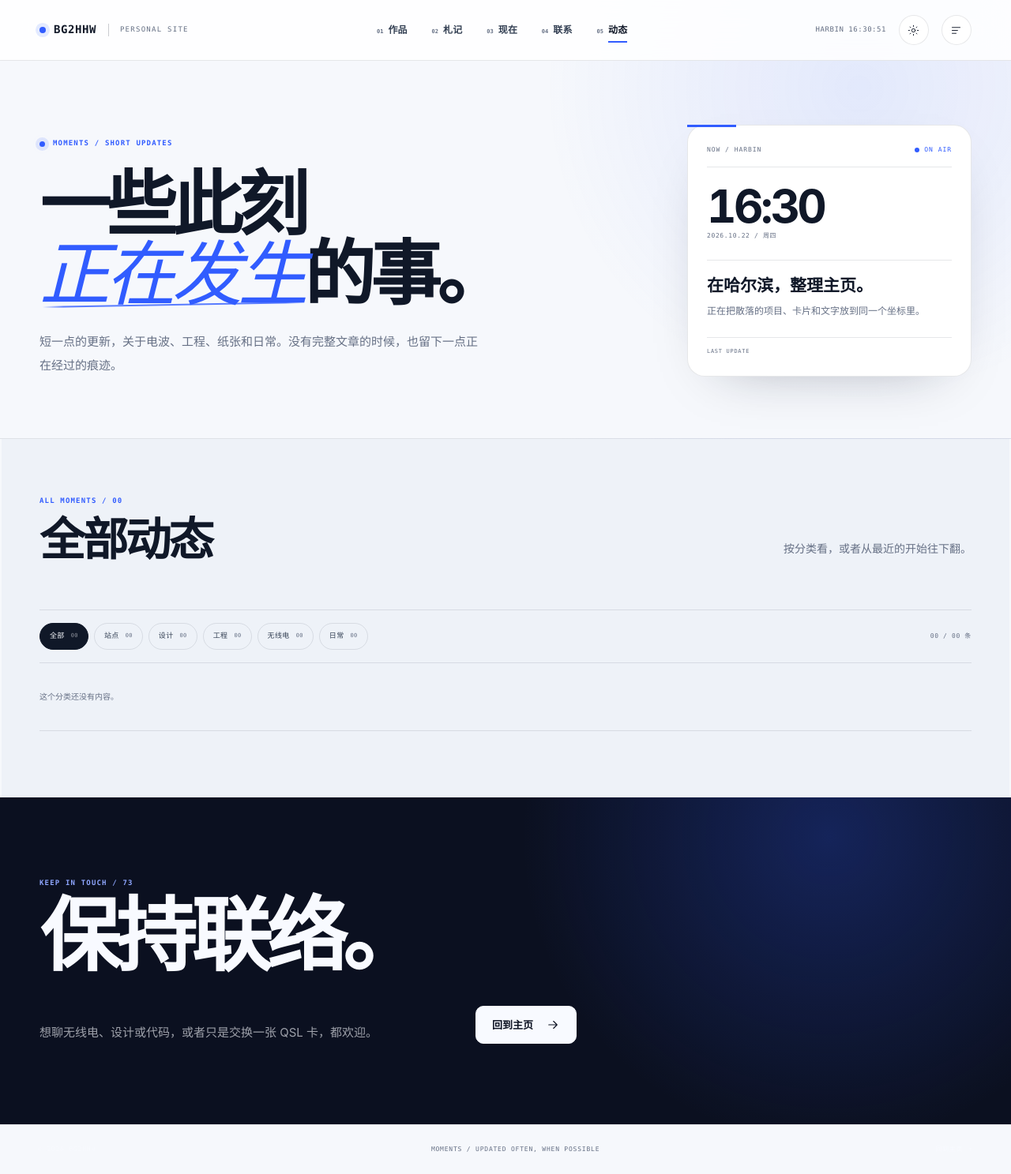
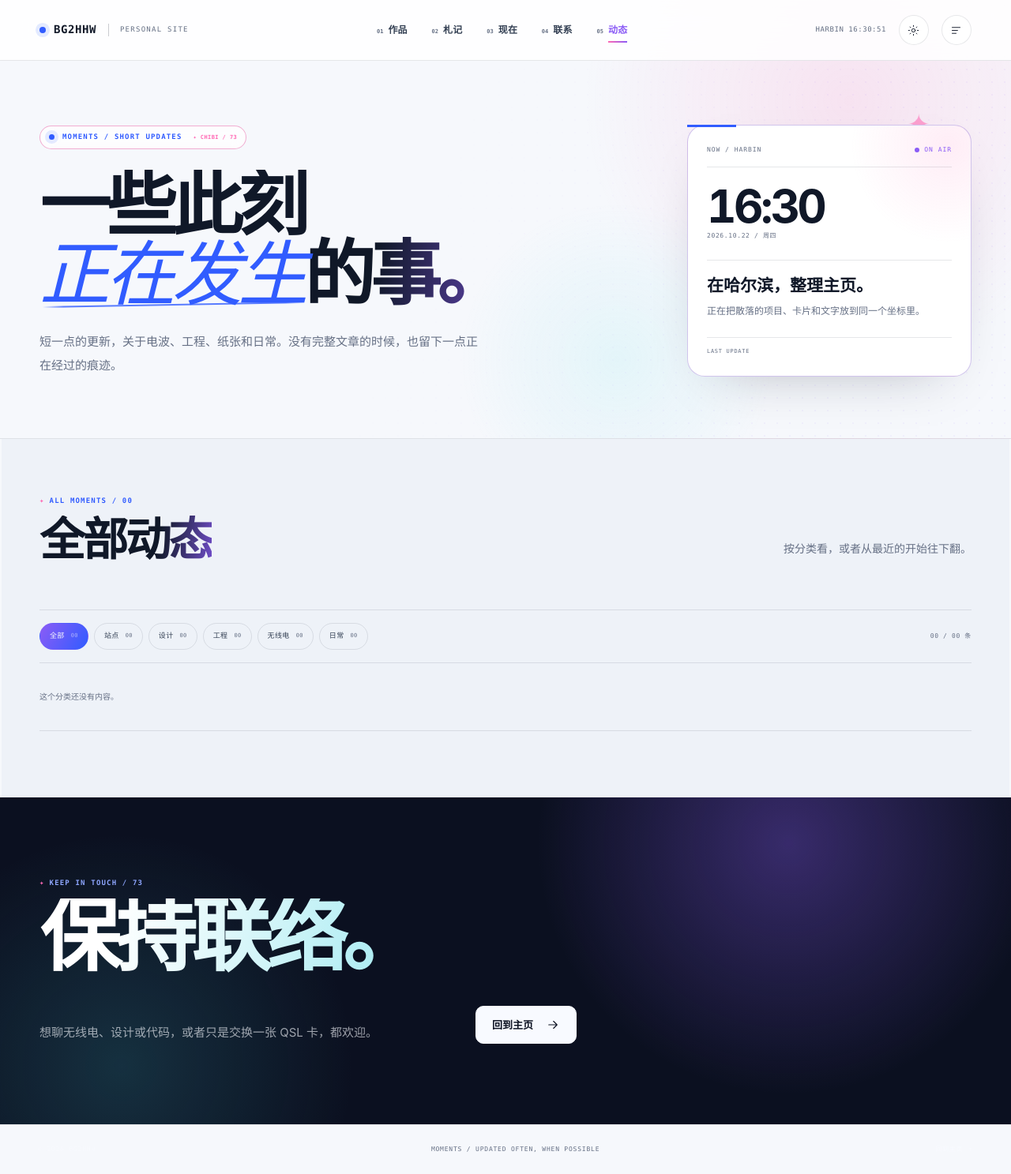
Before and after one commit to Lily4046/personal-site, a Django app: page /moments/ in a window 1280 px wide. Shown: the whole page at 79% size. Run offline with Django 5.2, Linux system fonts and the light colour scheme; data comes from the database, SQL or seed files in the repository; data that the repository does not hold is empty.

Commit message:
Add anime-inspired accent layer

```diff
--- /dev/null
+++ b/css/anime.css
@@ -0,0 +1,568 @@
+/* Secondary-culture accent layer */
+
+:root {
+  --anime-pink: #ff69b4;
+  --anime-violet: #8b5cf6;
+  --anime-cyan: #4dd8e6;
+  --anime-night: #16162a;
+}
+
+[data-theme="dark"] {
+  --anime-pink: #ff8cc8;
+  --anime-violet: #a78bfa;
+  --anime-cyan: #67e8f9;
+}
+
+::selection {
+  background: color-mix(in srgb, var(--anime-pink) 55%, transparent);
+  color: var(--ink);
+}
+
+.hero {
+  isolation: isolate;
+  background:
+    radial-gradient(
+      circle at 81% 26%,
+      color-mix(in srgb, var(--anime-pink) 16%, transparent),
+      transparent 31%
+    ),
+    radial-gradient(
+      circle at 69% 62%,
+      color-mix(in srgb, var(--anime-cyan) 13%, transparent),
+      transparent 28%
+    ),
+    var(--paper);
+}
+
+.hero::before {
+  display: block !important;
+  background-image: radial-gradient(
+    color-mix(in srgb, var(--anime-violet) 26%, transparent) 1px,
+    transparent 1px
+  );
+  background-size: 16px 16px;
+  opacity: 0.3;
+  mask-image: linear-gradient(110deg, transparent 42%, #000 74%, transparent);
+}
+
+.hero::after {
+  display: block !important;
+  top: auto;
+  right: 9%;
+  bottom: 12%;
+  width: 230px;
+  height: 230px;
+  background: radial-gradient(
+    circle,
+    color-mix(in srgb, var(--anime-pink) 20%, transparent),
+    transparent 68%
+  );
+  border: 0;
+  border-radius: 50%;
+  filter: blur(24px);
+  opacity: 1;
+}
+
+.hero-eyebrow {
+  width: max-content;
+  max-width: 100%;
+  padding: 7px 11px;
+  background: color-mix(in srgb, var(--paper-soft) 72%, transparent);
+  border: 1px solid color-mix(in srgb, var(--anime-pink) 45%, var(--line));
+  border-radius: 999px;
+  backdrop-filter: blur(8px);
+}
+
+.hero-eyebrow::after {
+  content: "✦ CHIBI / 73";
+  margin-left: 4px;
+  color: var(--anime-pink);
+  font-family: var(--font-mono);
+  font-size: 7px;
+  letter-spacing: 0.06em;
+}
+
+.hero-title .accent {
+  background: linear-gradient(
+    96deg,
+    var(--anime-pink) 4%,
+    var(--anime-violet) 46%,
+    var(--red) 95%
+  );
+  color: transparent;
+  -webkit-background-clip: text;
+  background-clip: text;
+  text-shadow: 0 10px 35px color-mix(in srgb, var(--anime-violet) 20%, transparent);
+}
+
+.desktop-nav a.is-active {
+  color: var(--anime-violet);
+}
+
+.desktop-nav a::after {
+  height: 2px;
+  background: linear-gradient(90deg, var(--anime-pink), var(--anime-violet));
+}
+
+.theme-toggle:hover,
+.layout-toggle:hover,
+.menu-toggle:hover {
+  color: var(--anime-violet);
+  border-color: var(--anime-violet);
+  background: color-mix(in srgb, var(--anime-violet) 9%, var(--paper-soft));
+}
+
+.button,
+.mini-button {
+  background: linear-gradient(120deg, var(--anime-night), #272458);
+}
+
+.button:hover,
+.mini-button:hover {
+  background: linear-gradient(120deg, var(--anime-pink), var(--anime-violet));
+  border-color: transparent;
+}
+
+.hero-visual {
+  overflow: visible;
+  background:
+    radial-gradient(
+      circle at 82% 16%,
+      color-mix(in srgb, var(--anime-pink) 25%, transparent),
+      transparent 22%
+    ),
+    linear-gradient(
+      145deg,
+      color-mix(in srgb, var(--anime-violet) 14%, var(--paper-soft)),
+      var(--paper-soft) 58%,
+      color-mix(in srgb, var(--anime-cyan) 11%, var(--paper-soft))
+    );
+  border-color: color-mix(in srgb, var(--anime-violet) 32%, var(--line));
+  box-shadow:
+    0 22px 65px -42px color-mix(in srgb, var(--anime-violet) 70%, transparent),
+    inset 0 0 0 1px color-mix(in srgb, white 45%, transparent);
+}
+
+.hero-visual::before {
+  top: 18px;
+  right: 20px;
+  width: 48px;
+  height: 48px;
+  background: color-mix(in srgb, var(--anime-pink) 12%, transparent);
+  border-color: color-mix(in srgb, var(--anime-pink) 75%, transparent);
+  box-shadow:
+    0 0 0 8px color-mix(in srgb, var(--anime-pink) 8%, transparent),
+    0 0 0 16px color-mix(in srgb, var(--anime-violet) 5%, transparent);
+}
+
+.hero-visual::after {
+  content: "CQ CQ / 73";
+  position: absolute;
+  right: -6px;
+  bottom: 28px;
+  z-index: 4;
+  display: flex !important;
+  align-items: center;
+  min-height: 34px;
+  padding: 7px 13px;
+  background: var(--paper-soft);
+  color: var(--anime-violet);
+  border: 1px solid color-mix(in srgb, var(--anime-violet) 38%, var(--line));
+  border-radius: 16px 16px 16px 5px;
+  box-shadow: 0 10px 26px -18px rgba(16, 24, 40, 0.35);
+  font-family: var(--font-mono);
+  font-size: 8px;
+  font-weight: 700;
+  letter-spacing: 0.08em;
+  transform: rotate(-4deg);
+}
+
+.station-card {
+  z-index: 2;
+  border-color: color-mix(in srgb, var(--anime-violet) 26%, var(--line));
+  box-shadow:
+    0 26px 70px -42px color-mix(in srgb, var(--anime-violet) 58%, transparent),
+    0 0 0 6px color-mix(in srgb, var(--anime-pink) 4%, transparent);
+}
+
+.station-card::after {
+  content: "ちび";
+  position: absolute;
+  top: -12px;
+  right: 18px;
+  padding: 4px 8px;
+  background: linear-gradient(120deg, var(--anime-pink), var(--anime-violet));
+  color: #fff;
+  border-radius: 999px;
+  box-shadow: 0 8px 18px -10px rgba(139, 92, 246, 0.8);
+  font-size: 8px;
+  font-weight: 700;
+  letter-spacing: 0.08em;
+  transform: rotate(3deg);
+}
+
+.station-card::before {
+  background: linear-gradient(90deg, var(--anime-pink), var(--anime-violet));
+}
+
+.station-avatar {
+  border-color: color-mix(in srgb, var(--anime-pink) 65%, white);
+  box-shadow:
+    0 0 0 4px color-mix(in srgb, var(--anime-pink) 12%, transparent),
+    0 0 22px color-mix(in srgb, var(--anime-violet) 22%, transparent);
+}
+
+.station-status,
+.station-status i {
+  color: var(--anime-violet);
+  background-color: var(--anime-violet);
+}
+
+.station-status {
+  background: transparent !important;
+}
+
+.station-callsign {
+  background: linear-gradient(100deg, var(--ink) 20%, var(--anime-violet));
+  color: transparent;
+  -webkit-background-clip: text;
+  background-clip: text;
+}
+
+.anime-sparkles {
+  position: absolute;
+  inset: 0;
+  z-index: 3;
+  pointer-events: none;
+}
+
+.anime-sparkles i {
+  position: absolute;
+  color: var(--anime-pink);
+  font-family: var(--font-sans);
+  font-style: normal;
+  line-height: 1;
+  text-shadow: 0 0 18px color-mix(in srgb, var(--anime-pink) 55%, transparent);
+  animation: anime-twinkle 2.8s ease-in-out infinite;
+}
+
+.anime-sparkles i:nth-child(1) {
+  top: 16%;
+  left: 9%;
+  font-size: 18px;
+}
+
+.anime-sparkles i:nth-child(2) {
+  top: 11%;
+  right: 22%;
+  color: var(--anime-cyan);
+  font-size: 11px;
+  animation-delay: -0.9s;
+}
+
+.anime-sparkles i:nth-child(3) {
+  right: 5%;
+  bottom: 35%;
+  color: var(--anime-violet);
+  font-size: 22px;
+  animation-delay: -1.7s;
+}
+
+.anime-sparkles i:nth-child(4) {
+  bottom: 10%;
+  left: 17%;
+  color: var(--anime-cyan);
+  font-size: 12px;
+  animation-delay: -2.2s;
+}
+
+@keyframes anime-twinkle {
+  0%,
+  100% {
+    opacity: 0.35;
+    transform: scale(0.8) rotate(0deg);
+  }
+  50% {
+    opacity: 1;
+    transform: scale(1.12) rotate(12deg);
+  }
+}
+
+.section-kicker::before {
+  content: "✦";
+  margin-right: 6px;
+  color: var(--anime-pink);
+}
+
+.section-title {
+  background: linear-gradient(
+    100deg,
+    var(--ink) 15%,
+    var(--ink) 68%,
+    color-mix(in srgb, var(--anime-violet) 78%, var(--ink))
+  );
+  color: transparent;
+  -webkit-background-clip: text;
+  background-clip: text;
+}
+
+.work-card {
+  position: relative;
+}
+
+.work-card::before {
+  content: "";
+  position: absolute;
+  inset: 0;
+  z-index: 3;
+  padding: 1px;
+  border-radius: inherit;
+  background: linear-gradient(
+    130deg,
+    color-mix(in srgb, var(--anime-pink) 70%, transparent),
+    transparent 35%,
+    transparent 65%,
+    color-mix(in srgb, var(--anime-cyan) 65%, transparent)
+  );
+  opacity: 0;
+  pointer-events: none;
+  transition: opacity 0.3s ease;
+  -webkit-mask:
+    linear-gradient(#000 0 0) content-box,
+    linear-gradient(#000 0 0);
+  -webkit-mask-composite: xor;
+  mask-composite: exclude;
+}
+
+.work-card:hover::before {
+  opacity: 1;
+}
+
+.work-card:hover {
+  box-shadow:
+    0 22px 54px -34px color-mix(in srgb, var(--anime-violet) 45%, transparent);
+}
+
+.work-media-hint {
+  background: linear-gradient(
+    120deg,
+    color-mix(in srgb, var(--anime-night) 84%, transparent),
+    color-mix(in srgb, var(--anime-violet) 74%, transparent)
+  );
+}
+
+.log-entry,
+.qsl-callout,
+.now-card,
+.moment-entry {
+  position: relative;
+}
+
+.log-entry::after,
+.moment-entry::after {
+  content: "✦";
+  position: absolute;
+  top: 18px;
+  right: 20px;
+  color: color-mix(in srgb, var(--anime-pink) 70%, transparent);
+  font-size: 10px;
+  pointer-events: none;
+}
+
+.log-entry:hover,
+.moment-entry:hover {
+  border-color: color-mix(in srgb, var(--anime-violet) 30%, var(--line));
+  box-shadow: 0 18px 44px -34px color-mix(in srgb, var(--anime-violet) 48%, transparent);
+}
+
+.log-action {
+  color: var(--anime-violet);
+}
+
+.qsl-callout {
+  overflow: hidden;
+  border-color: color-mix(in srgb, var(--anime-violet) 24%, var(--line));
+  background:
+    radial-gradient(
+      circle at 88% 10%,
+      color-mix(in srgb, var(--anime-pink) 11%, transparent),
+      transparent 26%
+    ),
+    var(--card);
+}
+
+.qsl-callout::after {
+  content: "✦";
+  position: absolute;
+  right: 24px;
+  bottom: 15px;
+  display: block;
+  color: color-mix(in srgb, var(--anime-pink) 72%, transparent);
+  font-size: 22px;
+  pointer-events: none;
+}
+
+.qsl-callout-card {
+  outline: 4px solid color-mix(in srgb, var(--anime-pink) 7%, transparent);
+}
+
+.qsl-qth-label {
+  color: var(--anime-violet);
+}
+
+.now-card {
+  overflow: hidden;
+}
+
+.now-card::before {
+  content: "✦";
+  position: absolute;
+  top: 18px;
+  right: 20px;
+  color: color-mix(in srgb, var(--anime-violet) 55%, transparent);
+  font-size: 14px;
+}
+
+.now-card:nth-child(1) {
+  background: color-mix(in srgb, var(--anime-violet) 8%, var(--card));
+}
+
+.now-card:nth-child(2) {
+  background: color-mix(in srgb, var(--anime-cyan) 9%, var(--card));
+}
+
+.now-card:nth-child(3) {
+  background: color-mix(in srgb, var(--anime-pink) 8%, var(--card));
+}
+
+.contact-title {
+  background: linear-gradient(
+    105deg,
+    #fff 8%,
+    color-mix(in srgb, var(--anime-cyan) 72%, #fff) 52%,
+    color-mix(in srgb, var(--anime-pink) 78%, #fff)
+  );
+  color: transparent;
+  -webkit-background-clip: text;
+  background-clip: text;
+}
+
+.contact-section {
+  background:
+    radial-gradient(
+      circle at 78% 14%,
+      color-mix(in srgb, var(--anime-violet) 35%, transparent),
+      transparent 30%
+    ),
+    radial-gradient(
+      circle at 12% 82%,
+      color-mix(in srgb, var(--anime-cyan) 16%, transparent),
+      transparent 25%
+    ),
+    var(--contact-bg);
+}
+
+.contact-link:hover {
+  color: color-mix(in srgb, var(--anime-pink) 76%, #fff);
+}
+
+.moments-hero {
+  background:
+    radial-gradient(
+      circle at 84% 23%,
+      color-mix(in srgb, var(--anime-pink) 15%, transparent),
+      transparent 29%
+    ),
+    radial-gradient(
+      circle at 61% 82%,
+      color-mix(in srgb, var(--anime-cyan) 11%, transparent),
+      transparent 22%
+    ),
+    var(--paper);
+}
+
+.moments-hero::before {
+  display: block !important;
+  background-image: radial-gradient(
+    color-mix(in srgb, var(--anime-violet) 24%, transparent) 1px,
+    transparent 1px
+  );
+  background-size: 16px 16px;
+  opacity: 0.25;
+  mask-image: linear-gradient(110deg, transparent 42%, #000 80%);
+}
+
+.moments-hero::after {
+  display: block !important;
+  content: "✦";
+  position: absolute;
+  top: 23%;
+  right: 8%;
+  width: auto;
+  height: auto;
+  color: color-mix(in srgb, var(--anime-pink) 72%, transparent);
+  border: 0;
+  font-size: 34px;
+  opacity: 0.8;
+}
+
+.moments-title {
+  background: linear-gradient(
+    100deg,
+    var(--ink) 12%,
+    var(--ink) 63%,
+    var(--anime-violet)
+  );
+  color: transparent;
+  -webkit-background-clip: text;
+  background-clip: text;
+}
+
+.moments-now {
+  border-color: color-mix(in srgb, var(--anime-violet) 25%, var(--line));
+  background:
+    radial-gradient(
+      circle at 92% 8%,
+      color-mix(in srgb, var(--anime-pink) 12%, transparent),
+      transparent 28%
+    ),
+    var(--card);
+}
+
+.moment-filter.is-active {
+  background: linear-gradient(120deg, var(--anime-violet), var(--red));
+  border-color: transparent;
+}
+
+.moment-link {
+  color: var(--anime-violet);
+}
+
+@media (max-width: 640px) {
+  .hero-eyebrow::after {
+    display: none;
+  }
+
+  .hero-visual::after {
+    right: 10px;
+    bottom: 14px;
+    font-size: 7px;
+  }
+
+  .anime-sparkles i:nth-child(3) {
+    right: 2%;
+  }
+
+  .section-title,
+  .moments-title {
+    background: none;
+    color: var(--ink);
+    -webkit-text-fill-color: currentColor;
+  }
+}
+
+@media (prefers-reduced-motion: reduce) {
+  .anime-sparkles i {
+    animation: none;
+  }
+}
--- a/django-app/siteapp/templates/home.html
+++ b/django-app/siteapp/templates/home.html
@@ -27,6 +27,7 @@
     <link rel="apple-touch-icon" href="{% static 'assets/apple-touch-icon.png' %}?v=dj1">
     <link rel="stylesheet" href="{% static 'css/styles.css' %}?v=dj1">
     <link rel="stylesheet" href="{% static 'css/blog.css' %}?v=dj1">
+    <link rel="stylesheet" href="{% static 'css/anime.css' %}?v=dj1">
     <script>
       (function () {
         document.documentElement.classList.add("js-ready");
@@ -193,6 +194,9 @@
               </div>
               <dl class="station-list" id="stationList"></dl>
             </aside>
+            <div class="anime-sparkles" aria-hidden="true">
+              <i>✦</i><i>✦</i><i>✧</i><i>✦</i>
+            </div>
           </div>
         </div>
 
--- a/django-app/siteapp/templates/moments.html
+++ b/django-app/siteapp/templates/moments.html
@@ -27,6 +27,7 @@
     <link rel="apple-touch-icon" href="{% static 'assets/apple-touch-icon.png' %}?v=dj1">
     <link rel="stylesheet" href="{% static 'css/styles.css' %}?v=dj1">
     <link rel="stylesheet" href="{% static 'css/blog.css' %}?v=dj1">
+    <link rel="stylesheet" href="{% static 'css/anime.css' %}?v=dj1">
     <script>
       (function () {
         document.documentElement.classList.add("js-ready");
--- a/index.html
+++ b/index.html
@@ -26,6 +26,7 @@
     <link rel="apple-touch-icon" href="/assets/apple-touch-icon.png?v=20261020x">
     <link rel="stylesheet" href="css/styles.css?v=20261021aj">
     <link rel="stylesheet" href="css/blog.css?v=20261022blog1">
+    <link rel="stylesheet" href="css/anime.css?v=20261022anime1">
     <script>
       (function () {
         document.documentElement.classList.add("js-ready");
@@ -192,6 +193,9 @@
               </div>
               <dl class="station-list" id="stationList"></dl>
             </aside>
+            <div class="anime-sparkles" aria-hidden="true">
+              <i>✦</i><i>✦</i><i>✧</i><i>✦</i>
+            </div>
           </div>
         </div>
 
--- a/moments/index.html
+++ b/moments/index.html
@@ -26,6 +26,7 @@
     <link rel="apple-touch-icon" href="/assets/apple-touch-icon.png?v=20261020x">
     <link rel="stylesheet" href="../css/styles.css?v=20261021al">
     <link rel="stylesheet" href="../css/blog.css?v=20261022blog1">
+    <link rel="stylesheet" href="../css/anime.css?v=20261022anime1">
     <script>
       (function () {
         document.documentElement.classList.add("js-ready");
```
